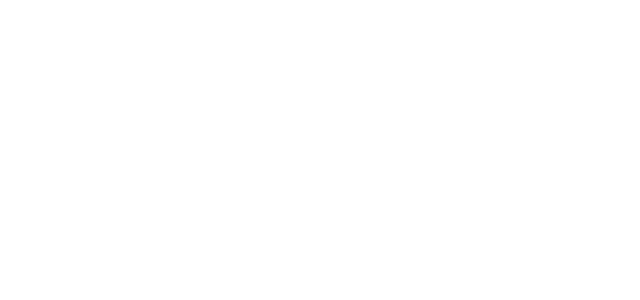
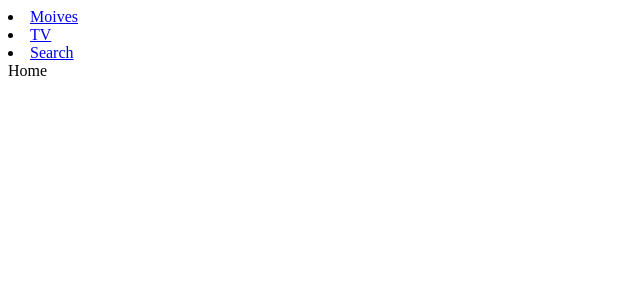
Before and after one commit to CHEONKUK/nomflix, a React (Create React App) app: page / in a window 1280 px wide. Shown: the top 300 px of the page, without its empty margins (0-640 px from the left). Built offline with nearby package versions, Linux system fonts and the light colour scheme.

Commit message:
191020
# React Study
-- ReactRouter

```diff
--- a/src/Components/App.js
+++ b/src/Components/App.js
@@ -1,6 +1,14 @@
-import React from "react";
+import React, { Component } from "react";
+import Router from "Components/Router";
+import Header from "Components/Header";
+
 function App() {
-  return <div className="App" />;
+  return (
+    <>
+      <Header />
+      <Router />
+    </>
+  );
 }
 
 export default App;
--- /dev/null
+++ b/src/Components/Header.js
@@ -0,0 +1,15 @@
+import React from "react";
+
+export default () => (
+  <header>
+    <li>
+      <a href="/">Moives</a>
+    </li>
+    <li>
+      <a href="/tv">TV</a>
+    </li>
+    <li>
+      <a href="/search">Search</a>
+    </li>
+  </header>
+);
--- a/src/Components/Router.js
+++ b/src/Components/Router.js
@@ -1,2 +1,21 @@
 import React from "react";
-import { HashRouter as Router } from "react-router-dom";
+import {
+  BrowserRouter as Router,
+  Route,
+  Redirect,
+  Switch
+} from "react-router-dom";
+import Home from "Routes/Home";
+import TV from "Routes/TV";
+import Search from "Routes/Search";
+
+export default () => (
+  <Router>
+    <Switch>
+      <Route path="/" exact component={Home} />
+      <Route path="/tv" exact component={TV} />
+      <Route path="/search" component={Search} />
+      <Redirect from="*" to="/" />
+    </Switch>
+  </Router>
+);
```
